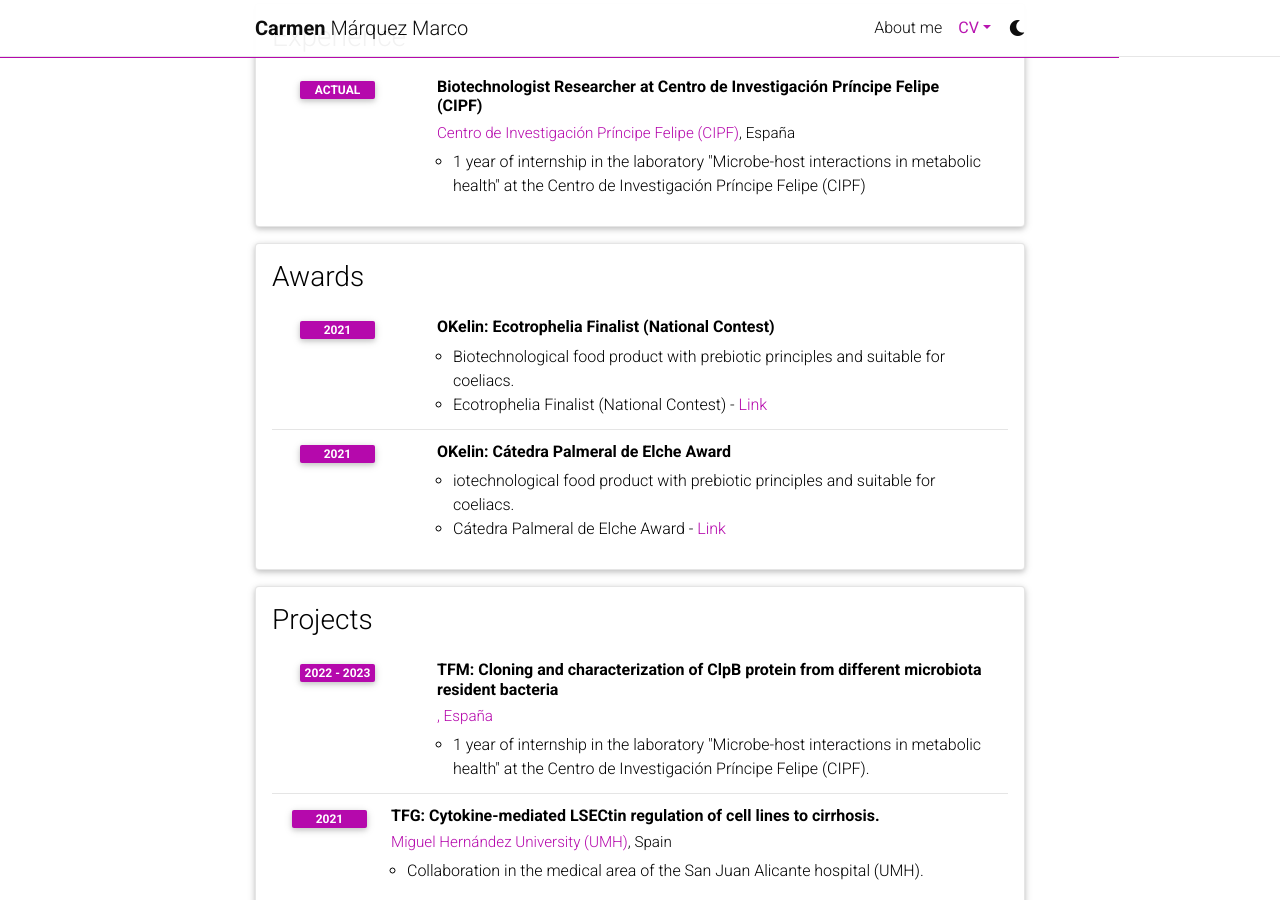
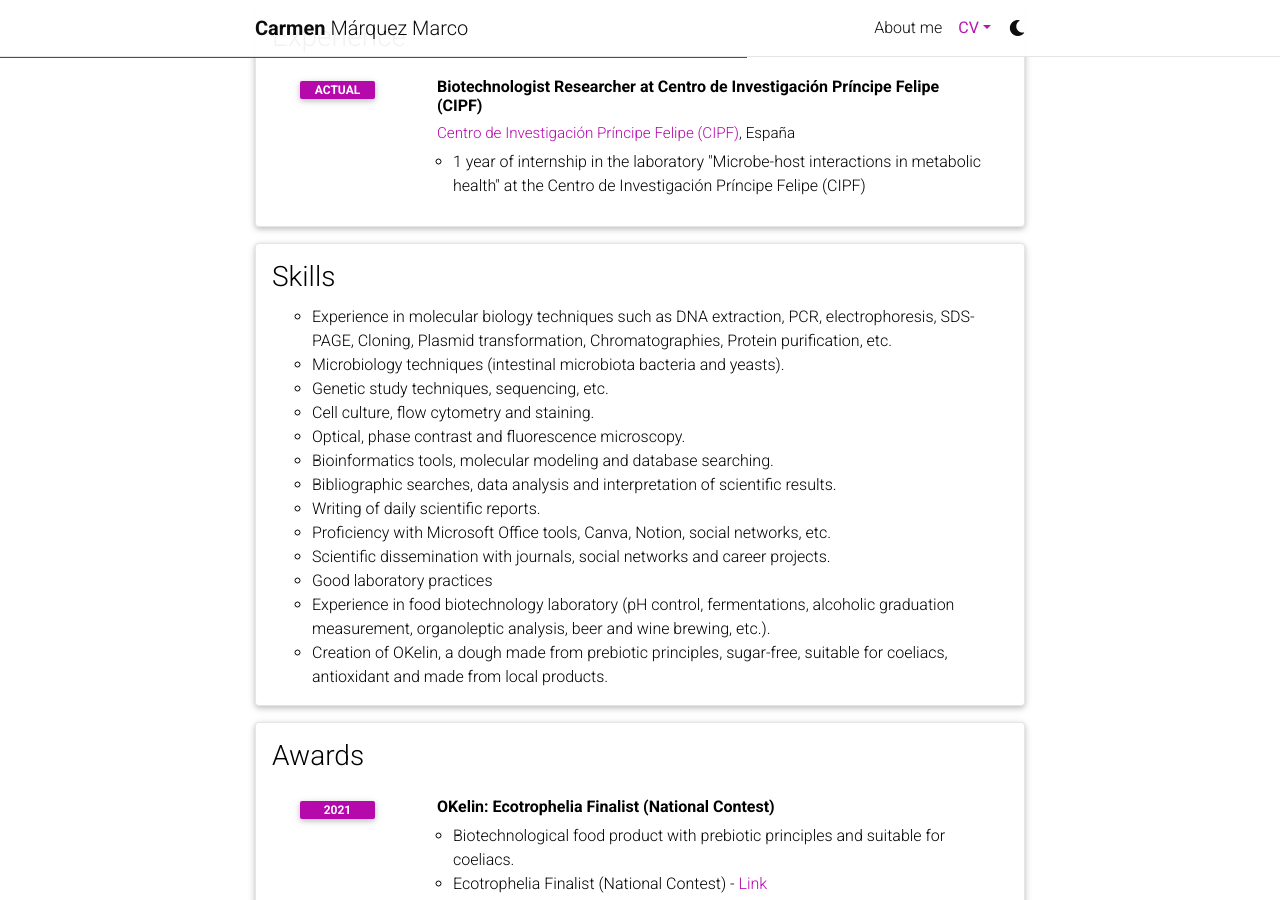
Before and after one commit to carmarquezmarco/carmarquezmarco.github.io, a Jekyll site: the page built from _pages/cv_english.md, in a window 1280 px wide and 900 px high, scrolled down 841 px. Built offline with Jekyll 4.4.1, drawn with Linux system fonts in a browser that asks for light colours; comment, search, counter and statistics services are not loaded; a style sheet for code colours, icons or effects is not loaded.

Commit message:
Updating cv

```diff
--- a/_data/cv_english.yml
+++ b/_data/cv_english.yml
@@ -41,6 +41,24 @@
       description:
         - 1 year of internship in the laboratory "Microbe-host interactions in metabolic health" at the Centro de Investigación Príncipe Felipe (CIPF)
 
+- title: Skills
+  type: custom_list
+  contents:
+    - Experience in molecular biology techniques such as DNA extraction, PCR, electrophoresis, SDS-PAGE, Cloning, Plasmid transformation, Chromatographies, Protein purification, etc.
+    - Microbiology techniques (intestinal microbiota bacteria and yeasts).
+    - Genetic study techniques, sequencing, etc.
+    - Cell culture, flow cytometry and staining.
+    - Optical, phase contrast and fluorescence microscopy.
+    - Bioinformatics tools, molecular modeling and database searching.
+    - Bibliographic searches, data analysis and interpretation of scientific results.
+    - Writing of daily scientific reports.
+    - Proficiency with Microsoft Office tools, Canva, Notion, social networks, etc.
+    - Scientific dissemination with journals, social networks and career projects.
+    - Good laboratory practices
+    - Experience in food biotechnology laboratory (pH control, fermentations, alcoholic graduation measurement, organoleptic analysis, beer and wine brewing, etc.).
+    - Creation of OKelin, a dough made from prebiotic principles, sugar-free, suitable for coeliacs, antioxidant and made from local products.
+
+
 
 - title: Awards
   type: time_table
--- a/_data/cv_spanish.yml
+++ b/_data/cv_spanish.yml
@@ -41,6 +41,21 @@
       description:
       -  1 año en el laboratorio "Interacciones microbio-hospedador en la salud metabólica" en el Centro de Investigación Príncipe Felipe (CIPF).
 
+- title: Habilidades
+  type: custom_list
+  contents:
+    - Experiencia en técnicas de <b>biología molecular</b> como Extracción de ADN, PCR, electroforesis, SDS-PAGE, Clonación, Transformación con plásmidos, Cromatografía, Purificación proteica, etc
+    - Técnicas de <b>microbiología</b> (bacterias de la microbiota intestinal y levaduras)
+    - Técnicas de <b>estudio genético</b>, secuenciación, etc
+    - <b>Cultivo celular</b>, citometría de flujo y tinciones
+    - <b>Microscopía</b> óptica, de contraste de fases y de fluorescencia
+    - Herramientas <b>bioinformáticas</b>, modelado molecular y búsqueda en bases de datos
+    - Búsquedas bibliográficas, análisis de datos e interpretación de resultados científicos
+    - Redacción de <b>informes</b> diarios de carácter científico
+    - Competencia con <b>herramientas digitales</b> como Microsoft Office, Canva, Notion, redes sociales, etc
+    - Recorrido en el campo de la <b>divulgación científica</b> con revistas, redes sociales y proyectos de carrera
+    - Experiencia en laboratorio de <b>biotecnología alimentaria</b> (control de pH, fermentaciones, medición de graduaciones alcohólicas, análisis organoléptico, elaboración cerveza y vino, etc)
+    - <b>Creación de un producto de biotecnología alimentaria</b>, Okelin, una masa elaborada a partir de principio prebióticos, sin azúcares, apta para celíacos, antioxidante y elaborada a partir de productos locales
 
 
 - title: Premios
```
